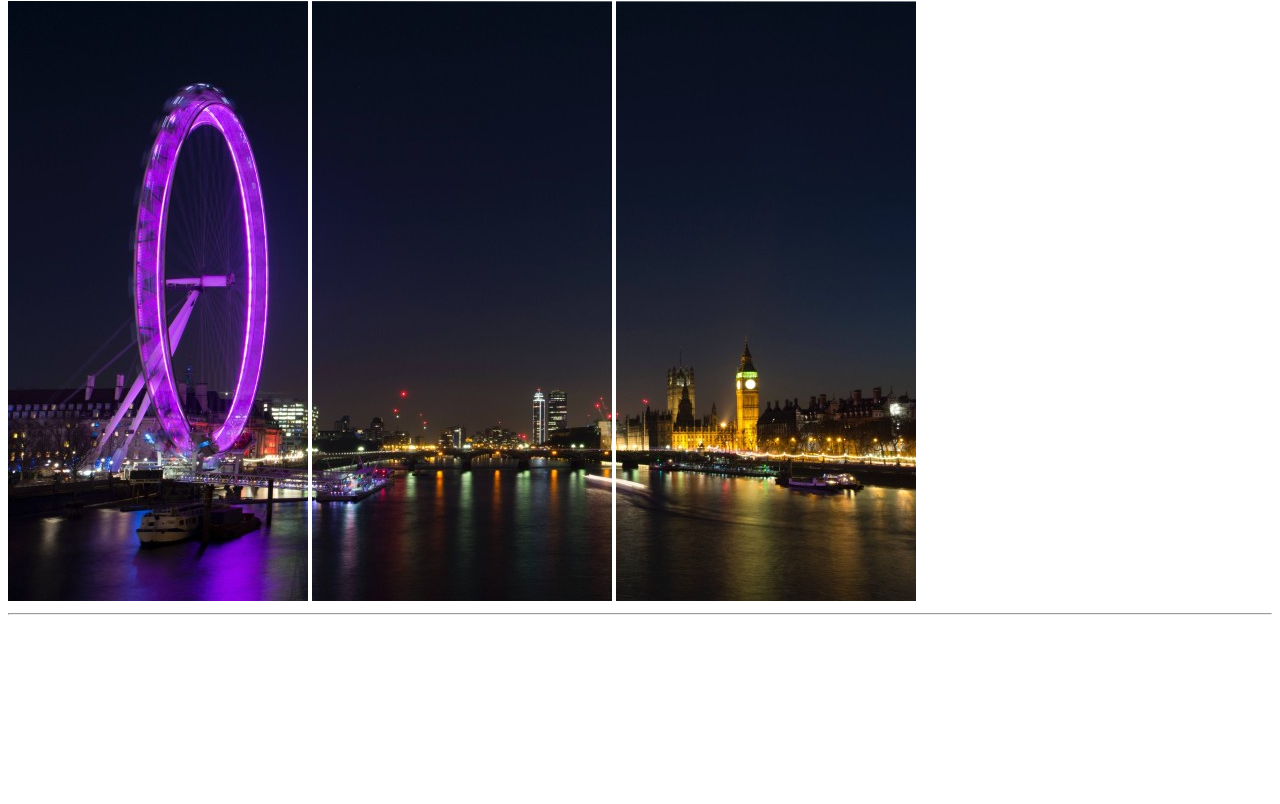
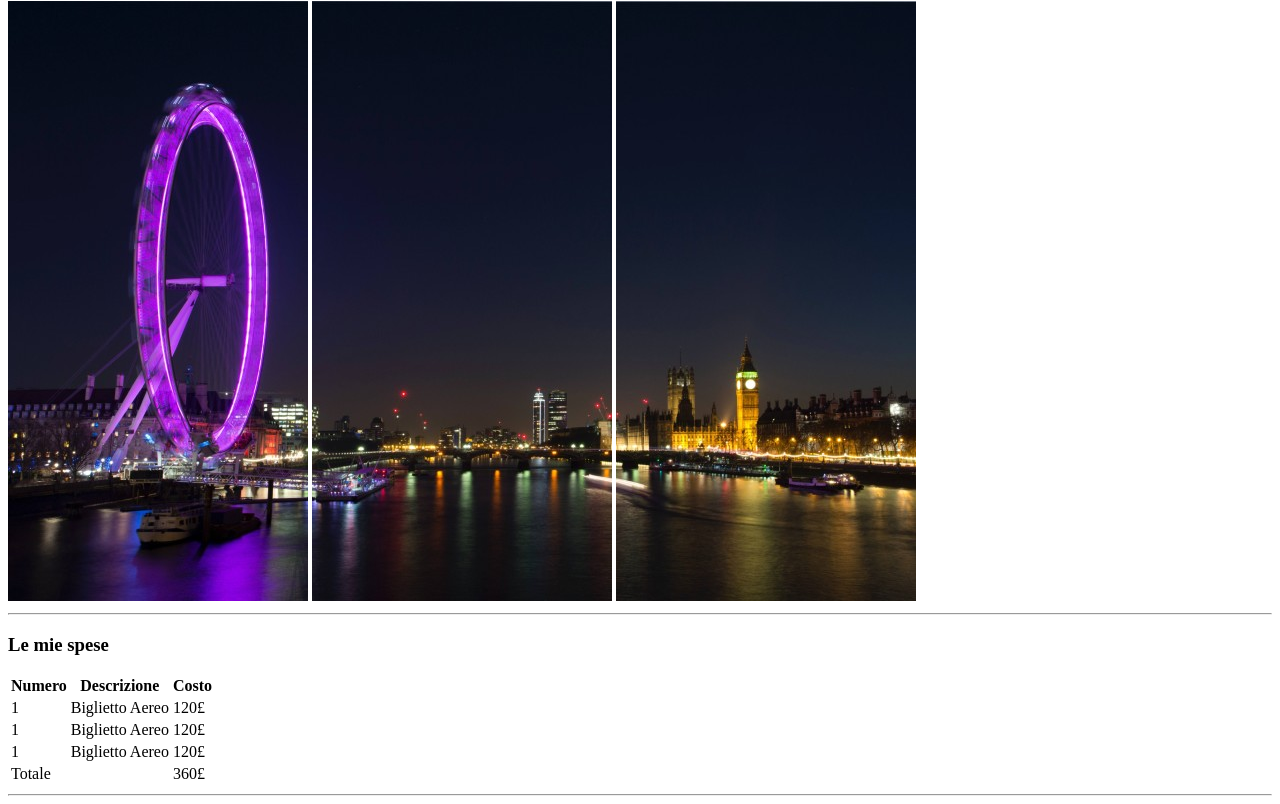
Before and after one commit to francescofalcone05/html-london-trip, a plain HTML site: page index.html in a window 1280 px wide. Shown: the part 79-883 px from the top of the page. Before the commit the page ends 800 px from the top, so only its background shows below. Drawn offline with Linux system fonts and the light colour scheme.

Commit message:
table-added

```diff
--- a/index.html
+++ b/index.html
@@ -15,8 +15,50 @@
         <img src="london3.jpg" alt="">
         <hr>
     </header>
+<!--prezzi e itinerari-->
+    <main>
+        <h3>Le mie spese</h2>
 
-    <main></main>
+<!--table-->
+        <table>
+            <thead>
+                <tr>
+                    <th>Numero</th>
+                    <th>Descrizione</th>
+                    <th>Costo</th>
+                </tr>
+            </thead>
+
+            <tbody>
+                <tr>
+                    <td>1</td>
+                    <td>Biglietto Aereo</td>
+                    <td>120£</td>
+                </tr>
+                <tr>
+                    <td>1</td>
+                    <td>Biglietto Aereo</td>
+                    <td>120£</td>
+                </tr>
+                <tr>
+                    <td>1</td>
+                    <td>Biglietto Aereo</td>
+                    <td>120£</td>
+                </tr>
+            </tbody>
+            <tfoot>
+                <tr>
+                    <td>Totale</td>
+                    <td></td>
+                    <td>360£</td>
+                </tr>
+            </tfoot>
+        </table>
+
+        <hr>
+
+
+    </main>
 
     <footer></footer>
 
```
